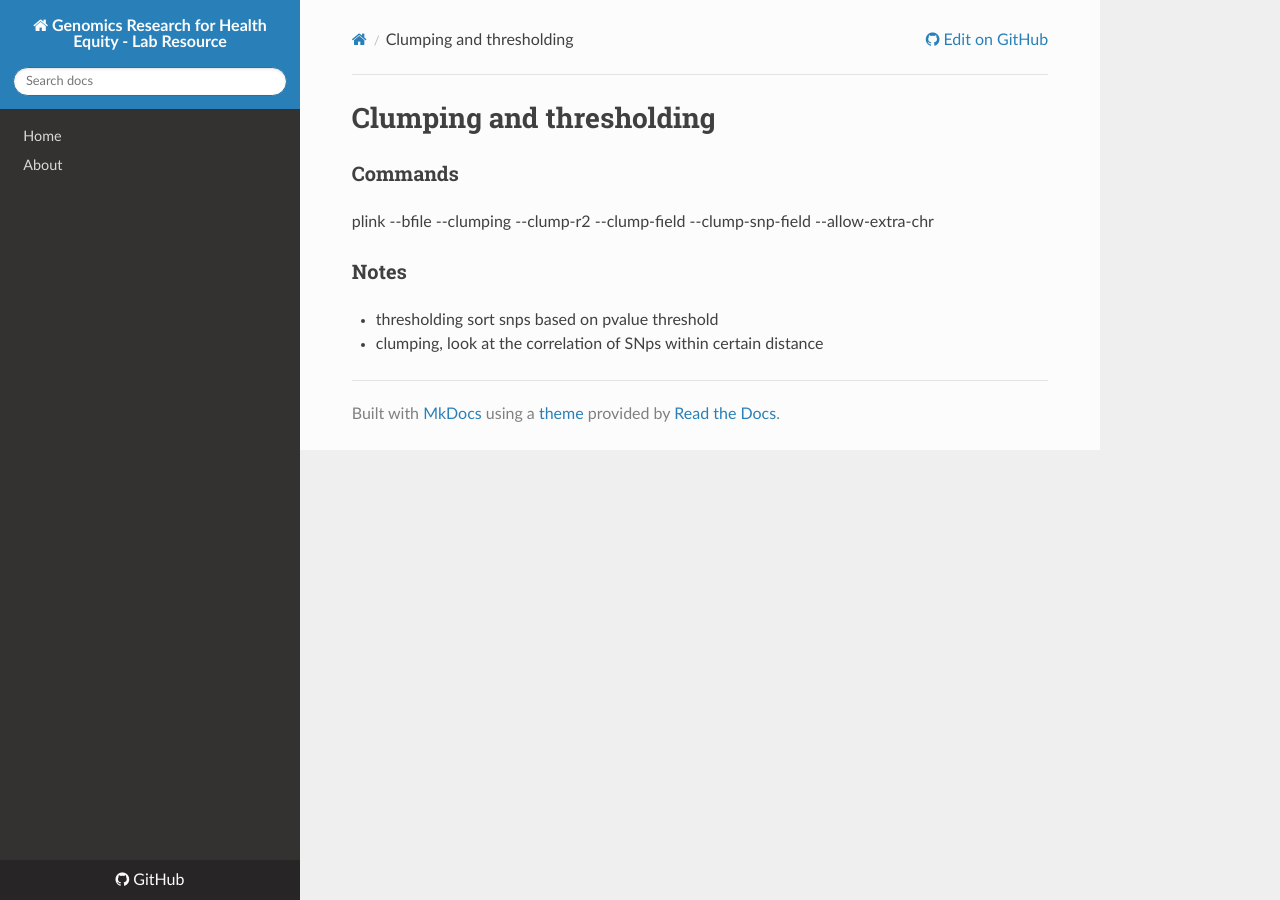
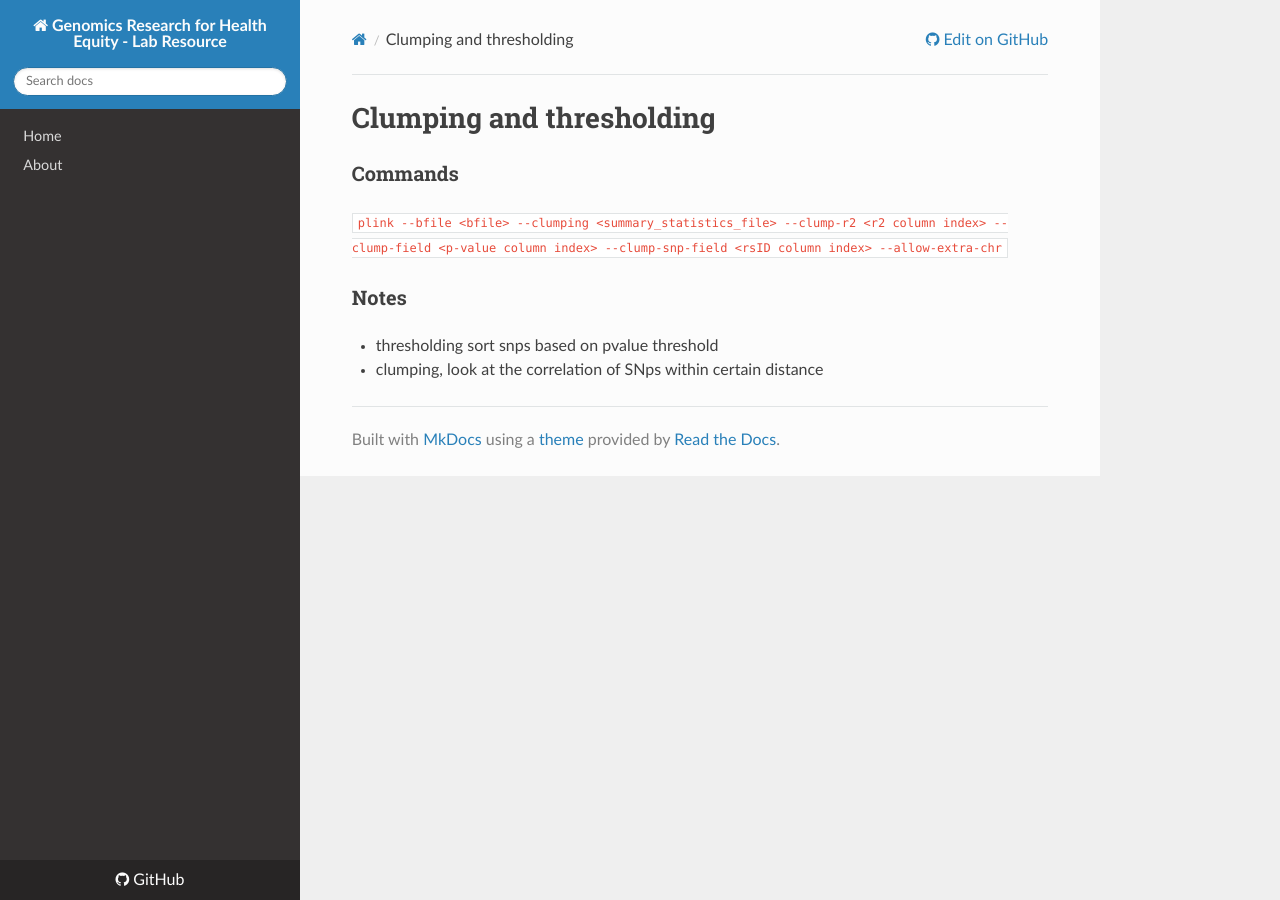
Before and after one commit to healthdisparities/lab-resource, an MkDocs documentation site: the page built from docs/GenomicOperations/clumping_and_thresholding.md, in a window 1280 px wide. Built offline with MkDocs 1.6.1, drawn with Linux system fonts in a browser that asks for light colours; nearby versions of some CDN libraries.

Commit message:
Update clumping_and_thresholding.md

```diff
--- a/docs/GenomicOperations/clumping_and_thresholding.md
+++ b/docs/GenomicOperations/clumping_and_thresholding.md
@@ -1,7 +1,7 @@
 # Clumping and thresholding
 
 ### Commands
-plink --bfile <bfile> --clumping <summary_statistics_file> --clump-r2 <r2 column index> --clump-field <p-value column index> --clump-snp-field <rsID column index> --allow-extra-chr <br>
+`plink --bfile <bfile> --clumping <summary_statistics_file> --clump-r2 <r2 column index> --clump-field <p-value column index> --clump-snp-field <rsID column index> --allow-extra-chr` <br>
 
 ### Notes
   - thresholding sort snps based on pvalue threshold
```
